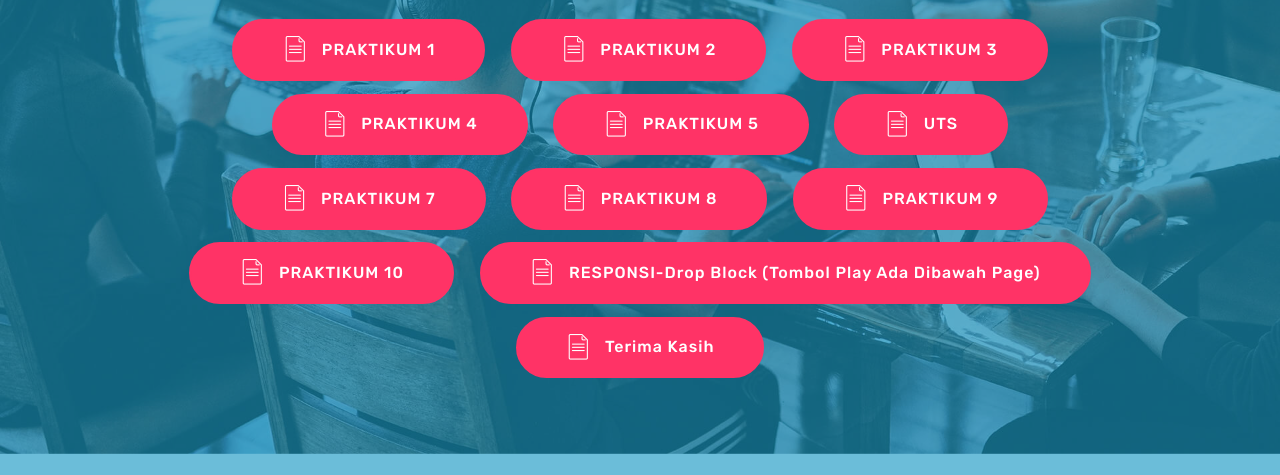
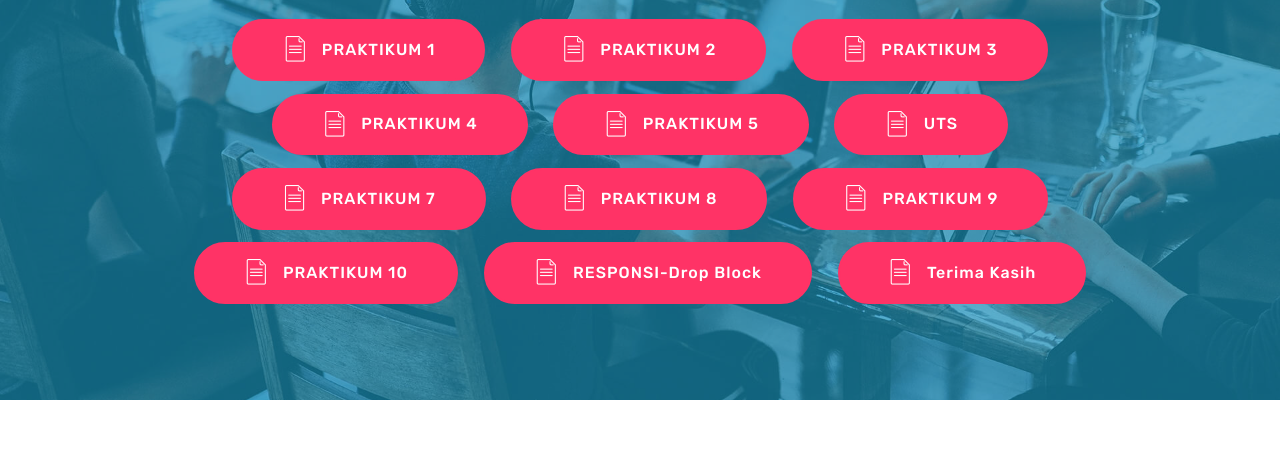
Before and after one commit to Ariandy007/1800016101-Multimedia-Online-A, a plain HTML site: page index.html in a window 1280 px wide. Shown: the part 378-853 px from the top of the page. After the commit the page ends 800 px from the top, so only its background shows below. Drawn offline with Linux system fonts and the light colour scheme; files whose address does not match are found by name.

Commit message:
Update index.html

```diff
--- a/index.html
+++ b/index.html
@@ -78,7 +78,7 @@
                         <span class="mbr-iconfont mbri-file"></span>PRAKTIKUM 8</a> <a class="btn btn-md btn-secondary display-4" href="page9.html">
                         <span class="mbr-iconfont mbri-file"></span>PRAKTIKUM 9</a> <a class="btn btn-md btn-secondary display-4" href="page10.html">
                         <span class="mbr-iconfont mbri-file"></span>PRAKTIKUM 10</a> <a class="btn btn-md btn-secondary display-4" href="page11.html">
-                  <span class="mbr-iconfont mbri-file"></span>RESPONSI-Drop Block (Tombol Play Ada Dibawah Page)</a> <a class="btn btn-md btn-secondary display-4" href="page12.html">
+                  <span class="mbr-iconfont mbri-file"></span>RESPONSI-Drop Block </a> <a class="btn btn-md btn-secondary display-4" href="page12.html">
                         <span class="mbr-iconfont mbri-file"></span>Terima Kasih</a></div>
             </div>
         </div>
```
